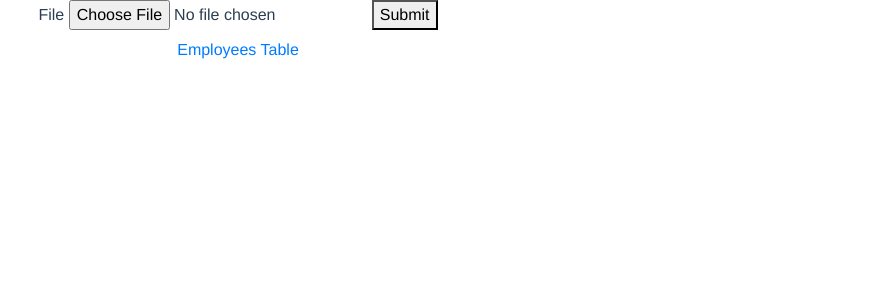
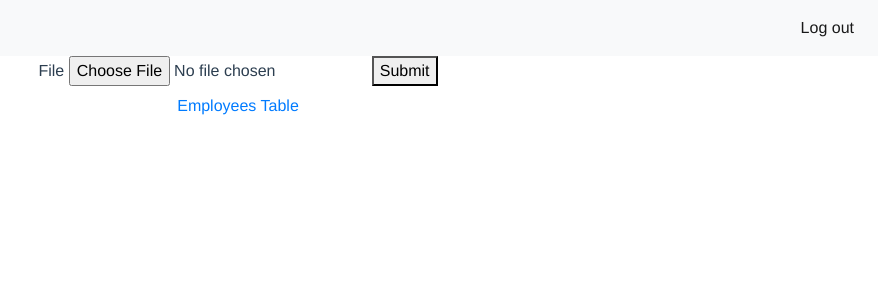
Before and after one commit to bipinstha7/MEVN, a Vue app in the folder client/: page / in a window 1280 px wide. Shown: the top 300 px of the page, without its empty margins (402-1280 px from the left). Built offline with nearby package versions, Linux system fonts and the light colour scheme.

Commit message:
Import and use navbar in App.vue

```diff
--- a/client/package.json
+++ b/client/package.json
@@ -10,6 +10,7 @@
   "dependencies": {
     "axios": "^0.19.0",
     "core-js": "^2.6.5",
+    "sweetalert": "^2.1.2",
     "vue": "^2.6.10",
     "vue-router": "^3.0.3"
   },
--- a/client/src/App.vue
+++ b/client/src/App.vue
@@ -1,9 +1,17 @@
 <template>
 	<div id="app">
-    <router-view />
+		<navbar/>
+		<router-view/>
 	</div>
 </template>
-
+<script>
+import NavBar from './components/NavBar'
+export default {
+	components: {
+		navbar: NavBar,
+	},
+}
+</script>
 <style>
 #app {
 	font-family: 'Avenir', Helvetica, Arial, sans-serif;
```
Also changed, not shown: 1 other file (tests, documents, lock files or other folders). Lines whose indentation alone changed are shown as unchanged.
